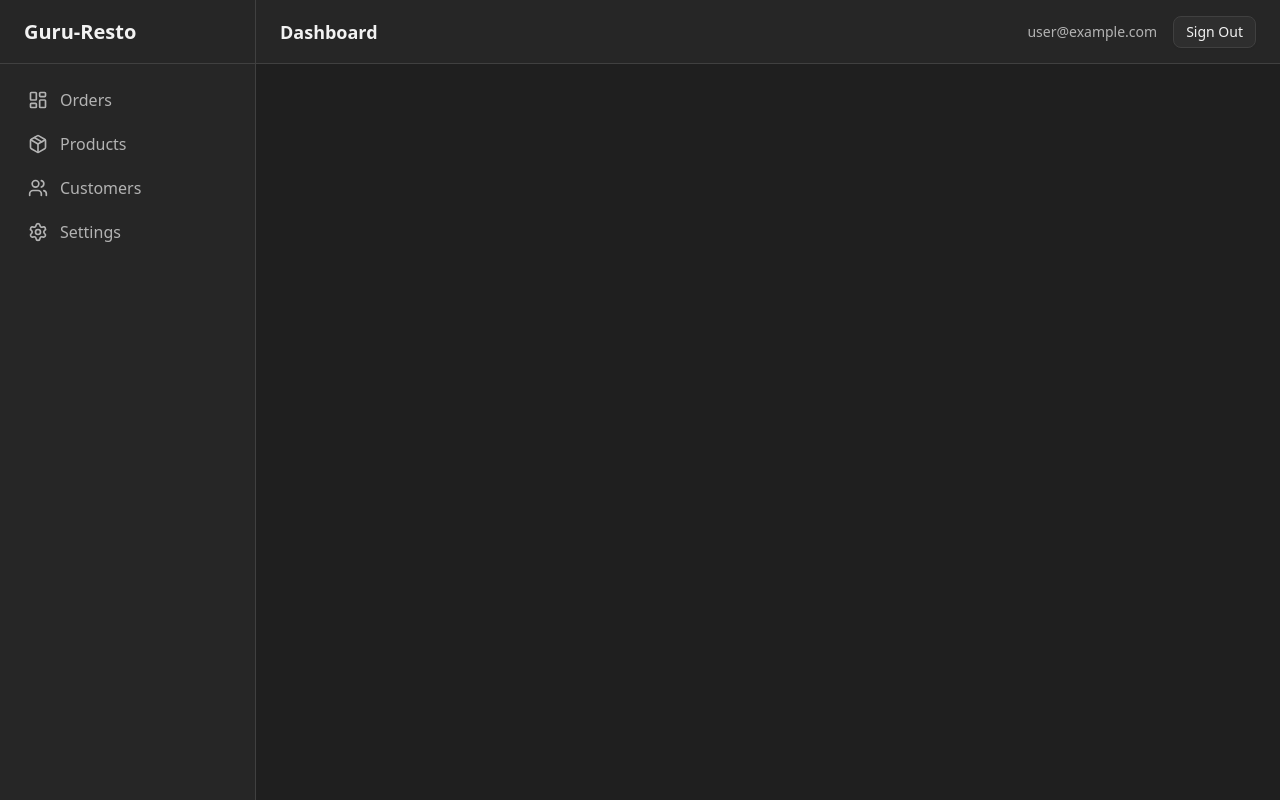
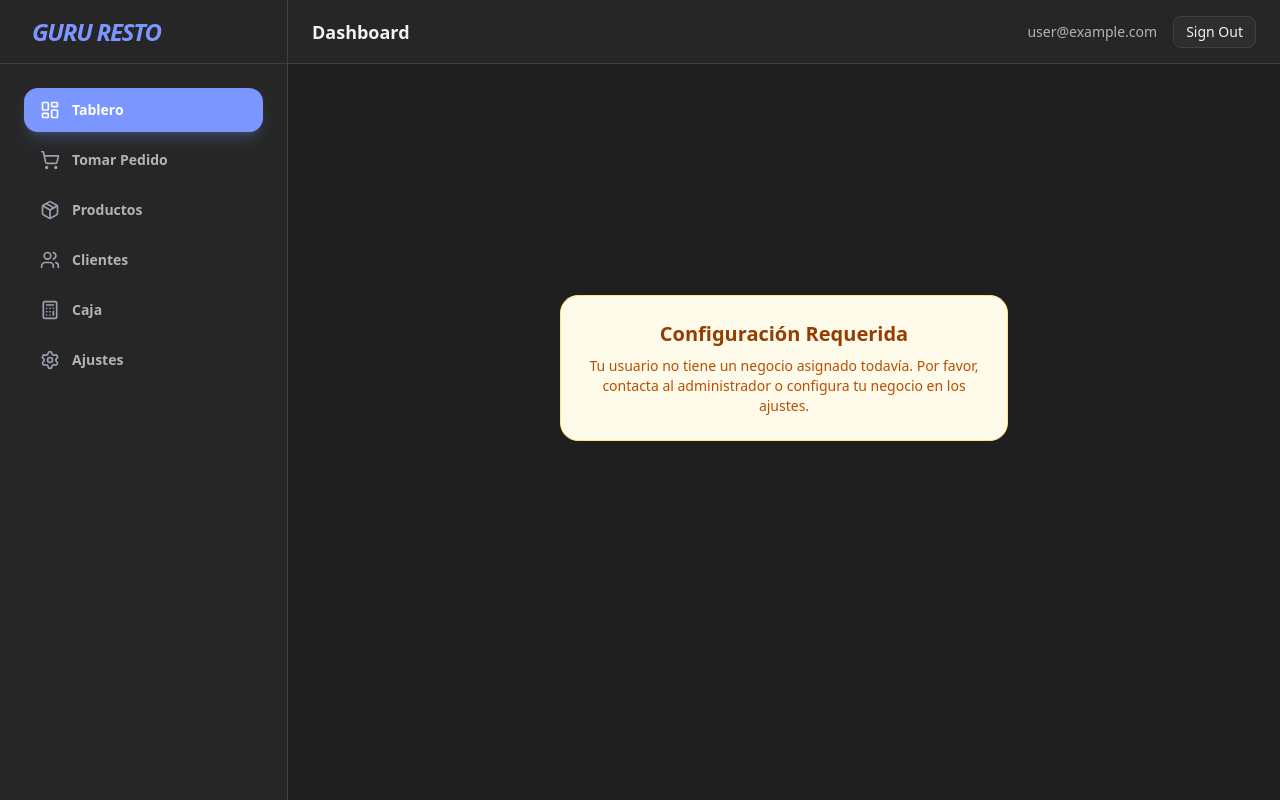
Before and after one commit to LucioVita/guru-resto, a Next.js app: page /dashboard in a window 1280 px wide. Built offline with nearby package versions, Linux system fonts and the light colour scheme; no server answers; sample sign-in values are in the browser's storage.

Commit message:
Agregada sección de clientes y mejoras en dashboard

```diff
--- /dev/null
+++ b/src/app/dashboard/customers/page.tsx
@@ -0,0 +1,77 @@
+import { auth } from "@/auth";
+import { db } from "@/db";
+import { customers } from "@/db/schema";
+import { eq, desc } from "drizzle-orm";
+import { Button } from "@/components/ui/button";
+import { Plus, Search, Phone, MapPin } from "lucide-react";
+import Link from "next/link";
+import { Card, CardContent, CardHeader, CardTitle } from "@/components/ui/card";
+
+export const dynamic = 'force-dynamic';
+
+export default async function CustomersPage() {
+    const session = await auth();
+    if (!session || !session.user.businessId) {
+        return (
+            <div className="flex flex-col items-center justify-center h-[60vh] space-y-4">
+                <p className="text-gray-500">No se encontró información del negocio.</p>
+            </div>
+        );
+    }
+
+    const customerList = await db.query.customers.findMany({
+        where: eq(customers.businessId, session.user.businessId),
+        orderBy: [desc(customers.createdAt)],
+    });
+
+    return (
+        <div className="space-y-6">
+            <div className="flex items-center justify-between">
+                <div>
+                    <h1 className="text-3xl font-black tracking-tighter">Clientes</h1>
+                    <p className="text-gray-500 text-sm">Gestiona la base de datos de tus clientes</p>
+                </div>
+                <Button className="gap-2 shadow-lg shadow-primary/20">
+                    <Plus className="h-4 w-4" />
+                    Nuevo Cliente
+                </Button>
+            </div>
+
+            <div className="grid grid-cols-1 md:grid-cols-2 lg:grid-cols-3 gap-4">
+                {customerList.length === 0 ? (
+                    <div className="col-span-full flex flex-col items-center justify-center p-12 bg-gray-50 rounded-2xl border-2 border-dashed">
+                        <Plus className="h-12 w-12 text-gray-300 mb-4" />
+                        <p className="text-gray-500 font-medium">No hay clientes registrados aún.</p>
+                    </div>
+                ) : (
+                    customerList.map((customer) => (
+                        <Card key={customer.id} className="hover:shadow-md transition-shadow">
+                            <CardHeader className="pb-2">
+                                <CardTitle className="text-lg font-bold">{customer.name}</CardTitle>
+                            </CardHeader>
+                            <CardContent className="space-y-2">
+                                {customer.phone && (
+                                    <div className="flex items-center gap-2 text-sm text-gray-600">
+                                        <Phone className="h-4 w-4" />
+                                        {customer.phone}
+                                    </div>
+                                )}
+                                {customer.address && (
+                                    <div className="flex items-center gap-2 text-sm text-gray-600">
+                                        <MapPin className="h-4 w-4" />
+                                        {customer.address}
+                                    </div>
+                                )}
+                                {customer.notes && (
+                                    <p className="text-xs text-gray-400 italic mt-2">
+                                        "{customer.notes}"
+                                    </p>
+                                )}
+                            </CardContent>
+                        </Card>
+                    ))
+                )}
+            </div>
+        </div>
+    );
+}
--- a/src/app/dashboard/page.tsx
+++ b/src/app/dashboard/page.tsx
@@ -11,7 +11,21 @@ export const dynamic = 'force-dynamic';
 
 export default async function DashboardPage() {
     const session = await auth();
-    if (!session || !session.user.businessId) return null;
+
+    if (!session) return null;
+
+    if (!session.user.businessId) {
+        return (
+            <div className="flex flex-col items-center justify-center h-[70vh] text-center space-y-4">
+                <div className="bg-amber-50 p-6 rounded-2xl border border-amber-200 max-w-md">
+                    <h2 className="text-xl font-bold text-amber-800 mb-2">Configuración Requerida</h2>
+                    <p className="text-amber-700 text-sm">
+                        Tu usuario no tiene un negocio asignado todavía. Por favor, contacta al administrador o configura tu negocio en los ajustes.
+                    </p>
+                </div>
+            </div>
+        );
+    }
 
     // Only fetch orders that are in active states for the Kanban board
     const activeOrders = await db.query.orders.findMany({
--- a/src/components/dashboard/orders-kanban.tsx
+++ b/src/components/dashboard/orders-kanban.tsx
@@ -9,6 +9,9 @@ import { KanbanCard } from "@/components/dashboard/kanban-card";
 import { updateOrderStatusAction } from "@/actions/order-actions";
 import { toast } from "sonner";
 import { InvoiceDialog } from "@/components/orders/invoice-dialog";
+import { ShoppingCart } from "lucide-react";
+import Link from "next/link";
+import { Button } from "@/components/ui/button";
 
 const STAGES = [
     { id: "pending", title: "Pendiente", color: "border-amber-500" },
@@ -98,6 +101,22 @@ export default function OrdersKanban({ initialOrders }: { initialOrders: any[] }
 
     return (
         <div className="flex flex-col h-full space-y-4">
+            {orders.length === 0 ? (
+                <div className="flex flex-col items-center justify-center min-h-[500px] bg-gray-50/50 rounded-3xl border-2 border-dashed border-gray-200 p-12 text-center">
+                    <div className="bg-white p-4 rounded-full shadow-sm mb-4">
+                        <ShoppingCart className="h-10 w-10 text-gray-300" />
+                    </div>
+                    <h3 className="text-xl font-bold text-gray-700">No hay pedidos activos</h3>
+                    <p className="text-gray-500 max-w-sm mt-1 mb-8">
+                        Cuando tomes un nuevo pedido, aparecerá aquí en el tablero para que puedas gestionarlo.
+                    </p>
+                    <Link href="/dashboard/orders/new">
+                        <Button className="font-bold px-8 shadow-xl shadow-primary/20">
+                            Tomar mi primer pedido
+                        </Button>
+                    </Link>
+                </div>
+            ) : (
                 <DndContext
                     sensors={sensors}
                     collisionDetection={closestCorners}
@@ -142,6 +161,7 @@ export default function OrdersKanban({ initialOrders }: { initialOrders: any[] }
                         ) : null}
                     </DragOverlay>
                 </DndContext>
+            )}
 
             <InvoiceDialog
                 order={invoiceOrder}
--- a/src/components/layout/sidebar.tsx
+++ b/src/components/layout/sidebar.tsx
@@ -1,33 +1,44 @@
 import Link from "next/link";
-import { LayoutDashboard, ShoppingCart, Users, Package, Settings, LogOut } from "lucide-react";
+import { LayoutDashboard, ShoppingCart, Users, Package, Settings, Calculator } from "lucide-react";
 import { cn } from "@/lib/utils";
+import { usePathname } from "next/navigation";
 
 const items = [
-    { href: "/dashboard", icon: LayoutDashboard, label: "Orders" },
-    { href: "/dashboard/products", icon: Package, label: "Products" },
-    { href: "/dashboard/customers", icon: Users, label: "Customers" },
-    { href: "/dashboard/settings", icon: Settings, label: "Settings" },
+    { href: "/dashboard", icon: LayoutDashboard, label: "Tablero" },
+    { href: "/dashboard/orders/new", icon: ShoppingCart, label: "Tomar Pedido" },
+    { href: "/dashboard/products", icon: Package, label: "Productos" },
+    { href: "/dashboard/customers", icon: Users, label: "Clientes" },
+    { href: "/dashboard/cash-register", icon: Calculator, label: "Caja" },
+    { href: "/dashboard/settings", icon: Settings, label: "Ajustes" },
 ];
 
 export default function Sidebar({ role }: { role: string }) {
+    const pathname = usePathname();
+
     return (
-        <aside className="hidden w-64 flex-col border-r bg-card md:flex">
-            <div className="flex h-16 items-center border-b px-6">
-                <span className="text-xl font-bold">Guru-Resto</span>
+        <aside className="hidden w-72 flex-col border-r bg-card md:flex">
+            <div className="flex h-16 items-center border-b px-8">
+                <span className="text-2xl font-black tracking-tighter text-primary italic">GURU RESTO</span>
             </div>
-            <nav className="flex-1 space-y-1 p-4">
-                {items.map((item) => (
+            <nav className="flex-1 space-y-1.5 p-6">
+                {items.map((item) => {
+                    const isActive = pathname === item.href;
+                    return (
                         <Link
                             key={item.href}
                             href={item.href}
                             className={cn(
-                            "flex items-center gap-3 rounded-lg px-3 py-2 text-muted-foreground transition-all hover:text-foreground hover:bg-accent",
+                                "flex items-center gap-3 rounded-xl px-4 py-3 text-sm font-bold transition-all",
+                                isActive
+                                    ? "bg-primary text-white shadow-lg shadow-primary/20"
+                                    : "text-muted-foreground hover:text-foreground hover:bg-black/5"
                             )}
                         >
-                        <item.icon className="h-5 w-5" />
+                            <item.icon className={cn("h-5 w-5", isActive ? "text-white" : "text-gray-400")} />
                             {item.label}
                         </Link>
-                ))}
+                    );
+                })}
             </nav>
         </aside>
     );
```
Lines whose indentation alone changed are shown as unchanged.
